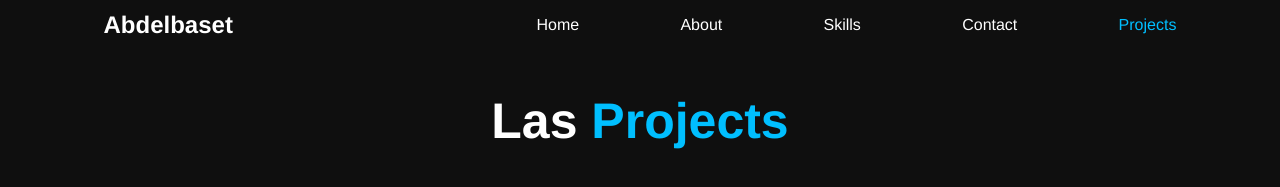
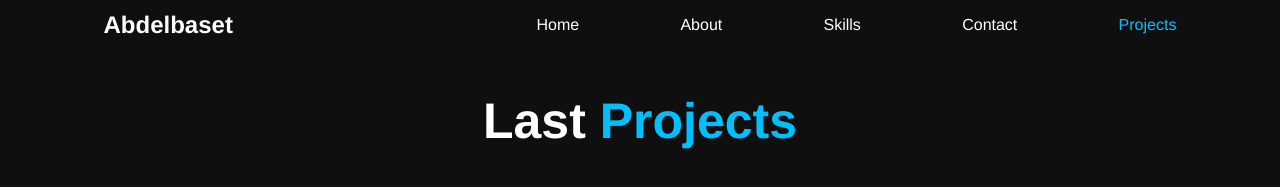
Before and after one commit to Abdelbaset15/portfolio, a plain HTML site: page projects.html in a window 1280 px wide. Shown: the top 187 px of the page. Drawn offline with Linux system fonts and the light colour scheme.

Commit message:
Revert "Update projects.html"
This reverts commit 723e3f2e9a1e793605e4ec36eb2600b3cf611c2f.

```diff
--- a/projects.html
+++ b/projects.html
@@ -18,7 +18,7 @@
         </div>
     </header>
 
-    <main style="background-color: #0F0F0F;"> <h1><span>las </span> projects </h1></main>
+    <main style="background-color: #0F0F0F;"> <h1><span> last </span> projects </h1></main>
 
         <nav>
             <div class="pr1">
```
